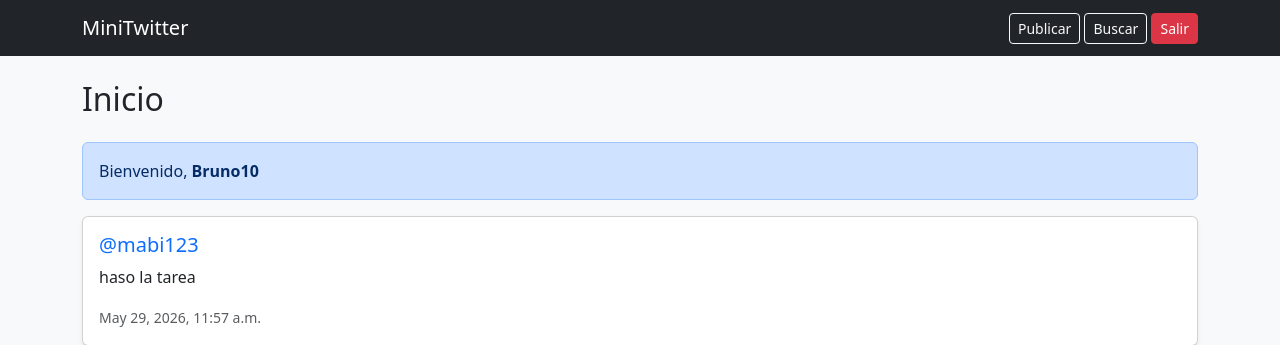
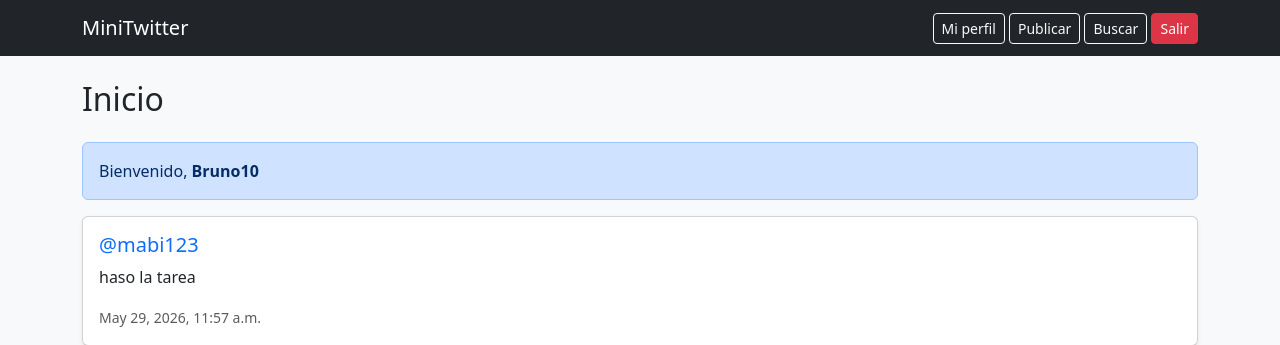
Before and after one commit to brunomoreira1075/Proyecto_RS, a Django app: page / in a window 1280 px wide. Shown: the top 345 px of the page. Run offline with Django 5.2, Linux system fonts and the light colour scheme; a user stored in the database is signed in; data comes from the database, SQL or seed files in the repository; data that the repository does not hold is empty.

Commit message:
feat: agregar acceso al perfil del usuario

```diff
--- a/app/templates/base.html
+++ b/app/templates/base.html
@@ -14,10 +14,13 @@
         <a class="navbar-brand" href="/">MiniTwitter</a>
 
         <div>
-            {% if user.is_authenticated %}
+        {% if user.is_authenticated %}
+                <a class="btn btn-outline-light btn-sm" href="/perfil/{{ user.username }}/">
+                       Mi perfil
+                </a>
+
                 <a class="btn btn-outline-light btn-sm" href="/crear/">Publicar</a>
                 <a class="btn btn-outline-light btn-sm" href="/buscar/">Buscar</a>
-
                 <form method="POST" action="/logout/" class="d-inline">
                     {% csrf_token %}
                     <button class="btn btn-danger btn-sm">Salir</button>
```
